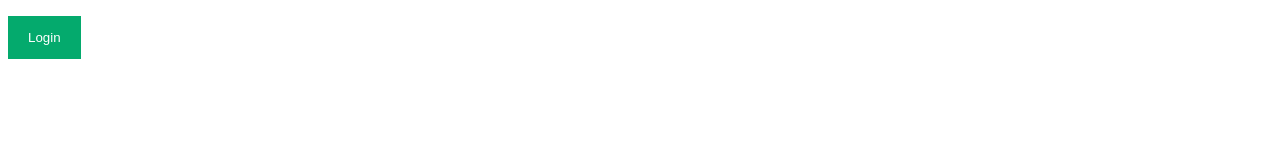
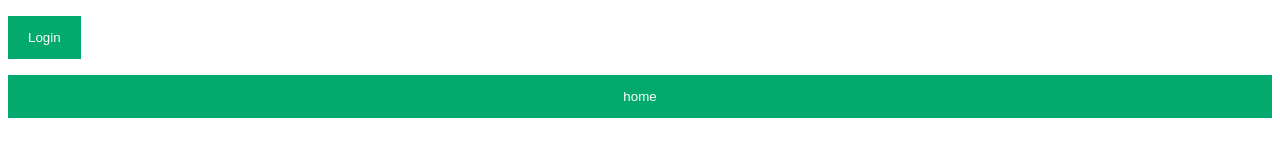
Before and after one commit to NicoDiLullo/websniff_SNS, a website: page public/login.html in a window 1280 px wide. Drawn offline with Linux system fonts and the light colour scheme.

Commit message:
add two new buttons

```diff
--- a/public/login.html
+++ b/public/login.html
@@ -168,6 +168,6 @@ window.onclick = function(event) {
     }
 }
 </script>
-
+<button onClick="location.href='homePage.html'">home</button>
 </body>
 </html>
```
Also changed, not shown: public/popupText.html (+1 -1 lines).
